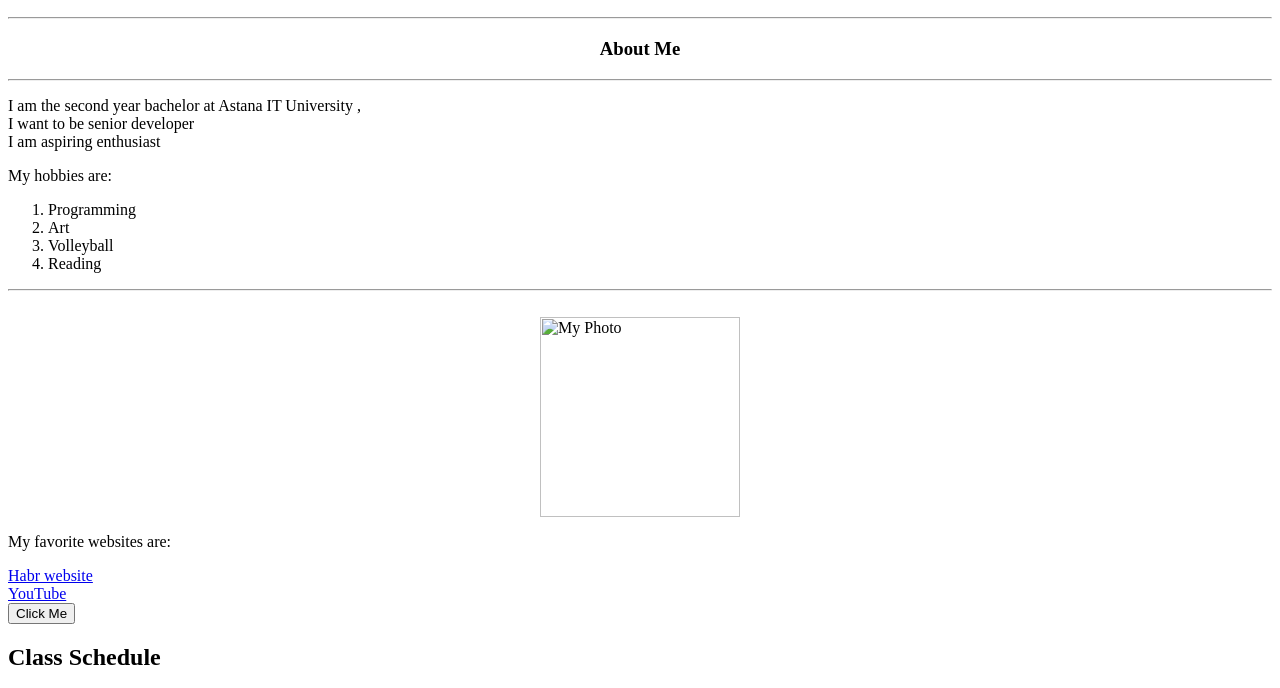
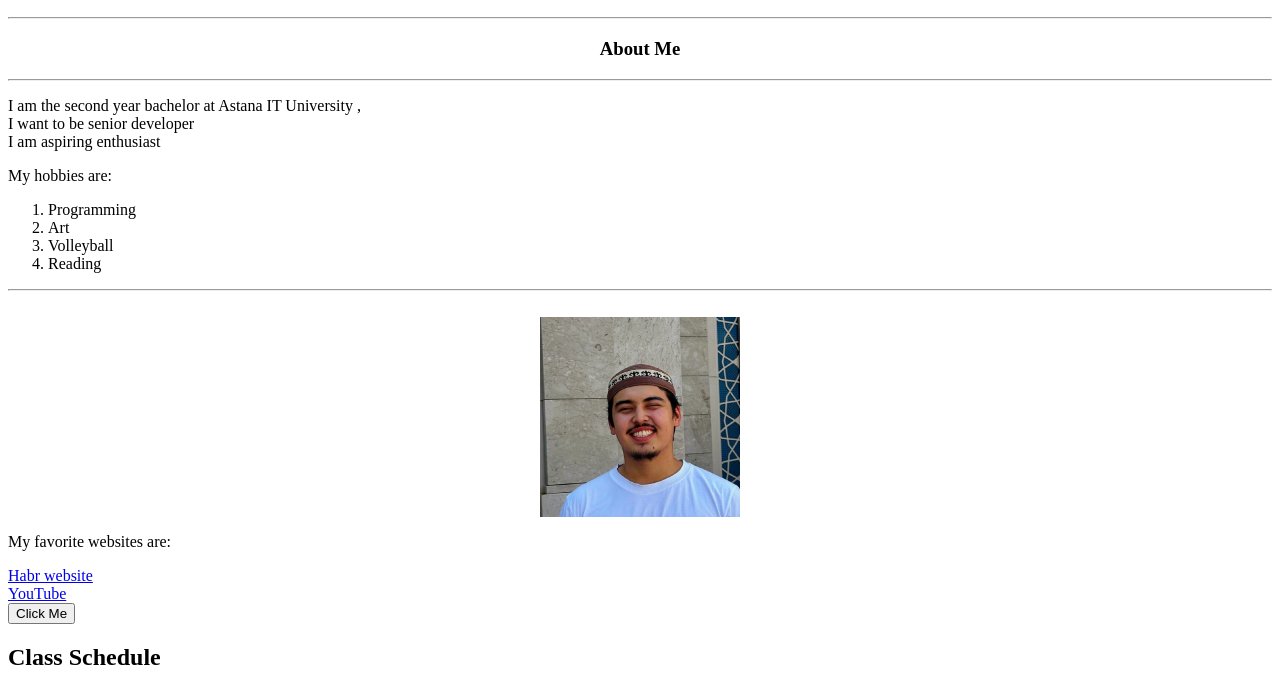
Before and after one commit to shaminabd/assignment1_web, a website: page index.html in a window 1280 px wide. Shown: the part 96-784 px from the top of the page. Drawn offline with Linux system fonts and the light colour scheme; the site is published under a folder, as on GitHub Pages, so addresses that start at the root find nothing.

Commit message:
changed path

```diff
--- a/index.html
+++ b/index.html
@@ -21,7 +21,7 @@
     </ol>
     <hr>
     <br>
-    <img src="/images/myphoto.png" alt="My Photo" style="width:200px; display: block; margin: auto;">
+    <img src="images/myphoto.png" alt="My Photo" style="width:200px; display: block; margin: auto;">
     <p>My favorite websites are:</p>
     <a href="https://www.habr.com" target="_blank">Habr website</a>
     <br>
```
